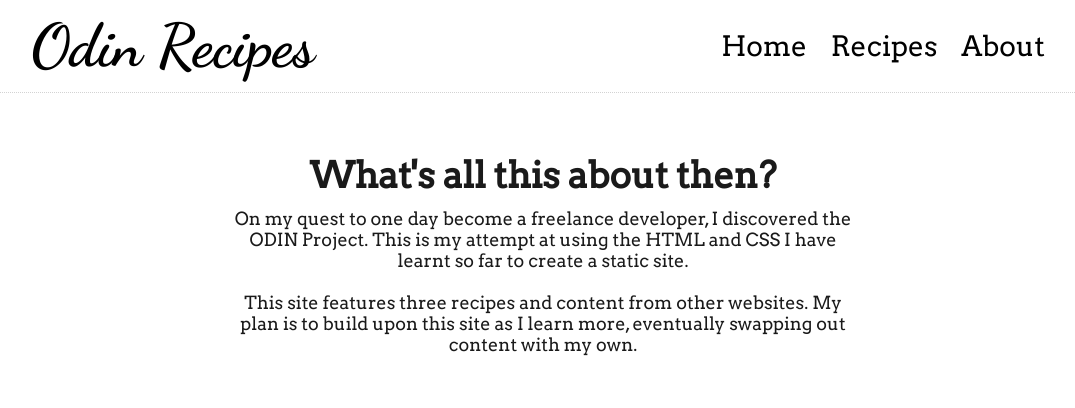
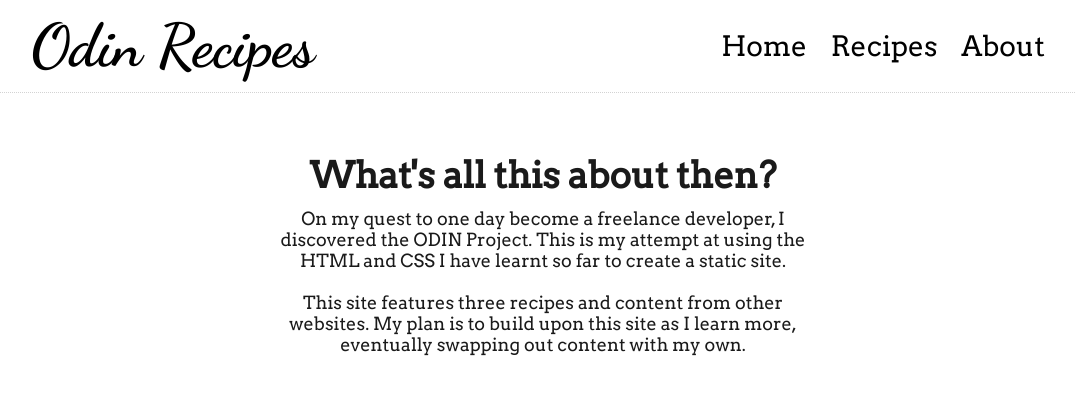
Before and after one commit to SarahGWilson/odin-cooks, a plain HTML site: page recipes/about.html in a window 1280 px wide. Shown: the whole page, without its empty margins (97-1172 px from the left). Drawn offline with Linux system fonts and the light colour scheme.

Commit message:
missing tags added

```diff
--- a/css/styles.css
+++ b/css/styles.css
@@ -1,6 +1,17 @@
 
 
 /* universal styles */
+
+html {
+    box-sizing: border-box;
+}
+*,
+*::before,
+*::after {
+  box-sizing: inherit;
+}
+
+
 
 * {
     margin: 0;
```
Also changed, not shown: index.html (+3 -0 lines).
